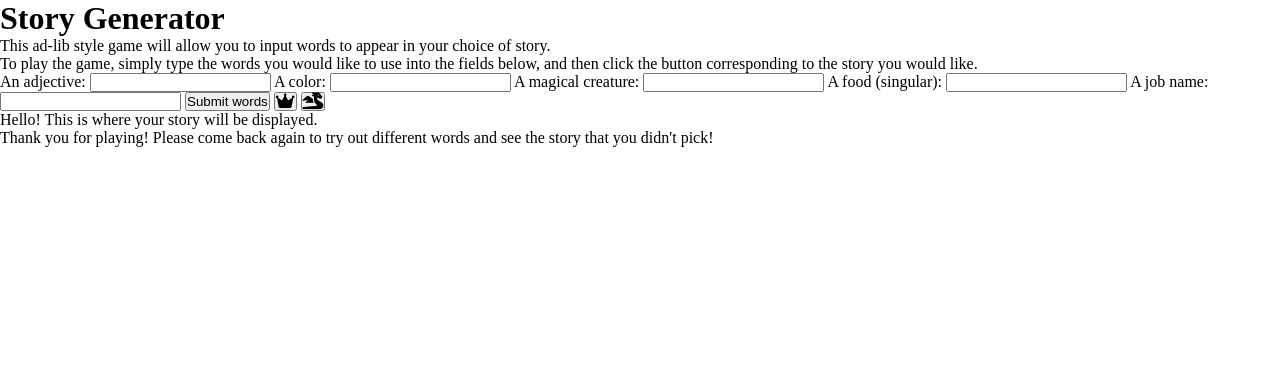
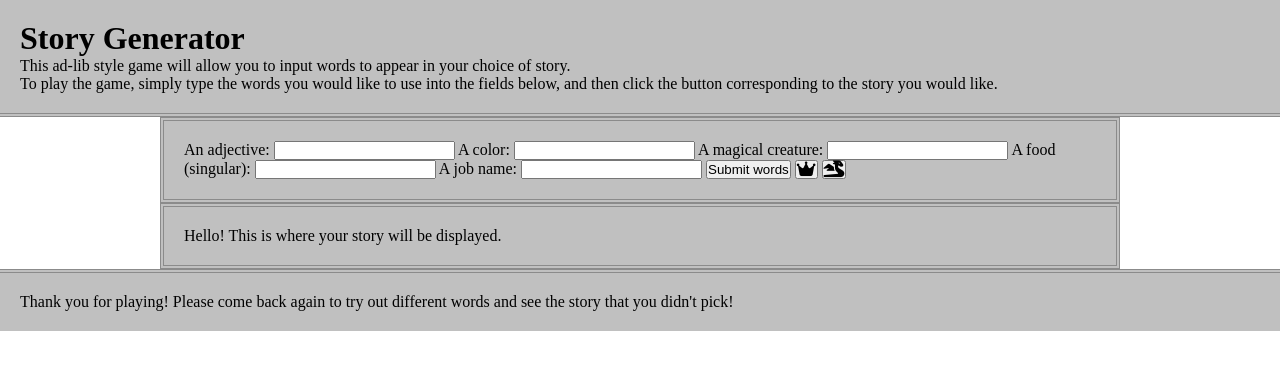
Before and after one commit to RMoran98/story-generator, a plain HTML site: page index.html in a window 1280 px wide. Drawn offline with Linux system fonts and the light colour scheme.

Commit message:
Add flexbox, borders, padding and background color for main, header, footer and div elements

```diff
--- a/assets/css/style.css
+++ b/assets/css/style.css
@@ -1,6 +1,36 @@
-/*Global override styling to prevent the page extending past the browser width*/
+/*global override styling to prevent the page extending past the browser width*/
 * {
     margin: 0;
     padding: 0;
     box-sizing: border-box;
 }
+
+/* flexbox for the main section */
+main {
+    display: flex;
+    flex-direction: column;
+    justify-content: center;
+    align-items: center;
+    margin: auto;
+}
+
+/* backgrounds, borders and padding */
+header,
+footer,
+div {
+    padding: 20px;
+    background-color: #c0c0c0;
+}
+
+header {
+    border-bottom: 4px double #8b8b8b;
+}
+
+footer {
+    border-top: 4px double #8b8b8b;
+}
+
+div {
+    border: 4px double #8b8b8b;
+    width: 75%;
+}
```
